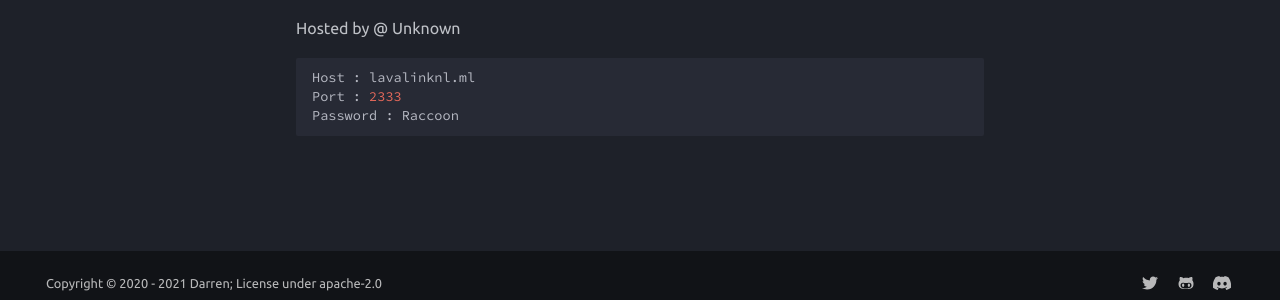
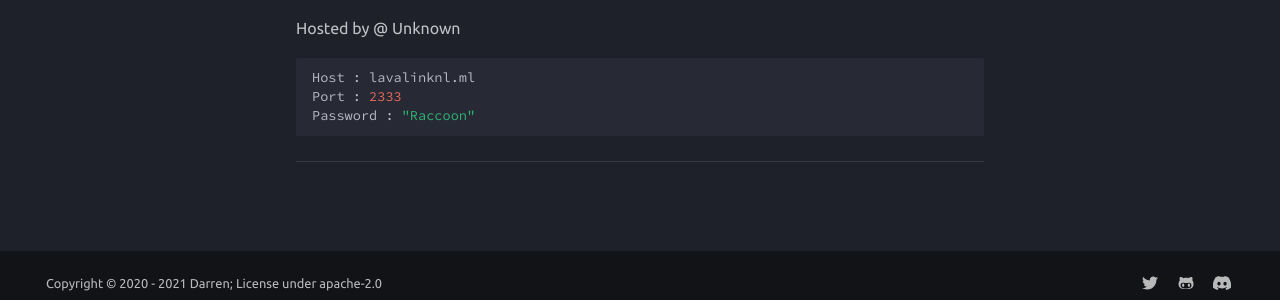
Before and after one commit to DarrenOfficial/lavalink-list, an MkDocs documentation site: the page built from docs/NoSSL/lavalink-without-ssl.md, in a window 1280 px wide. Shown: the part 585-885 px from the top of the page. Built offline with MkDocs 1.6.1 and Material for MkDocs 9.7.7, drawn with Linux system fonts in a browser that asks for light colours; comment, search, counter and statistics services are not loaded.

````diff
--- a/docs/NoSSL/lavalink-without-ssl.md
+++ b/docs/NoSSL/lavalink-without-ssl.md
@@ -19,5 +19,6 @@ Hosted by @ Unknown
 ```bash
 Host : lavalinknl.ml
 Port : 2333
-Password : Raccoon
+Password : "Raccoon"
 ```
+---
````
